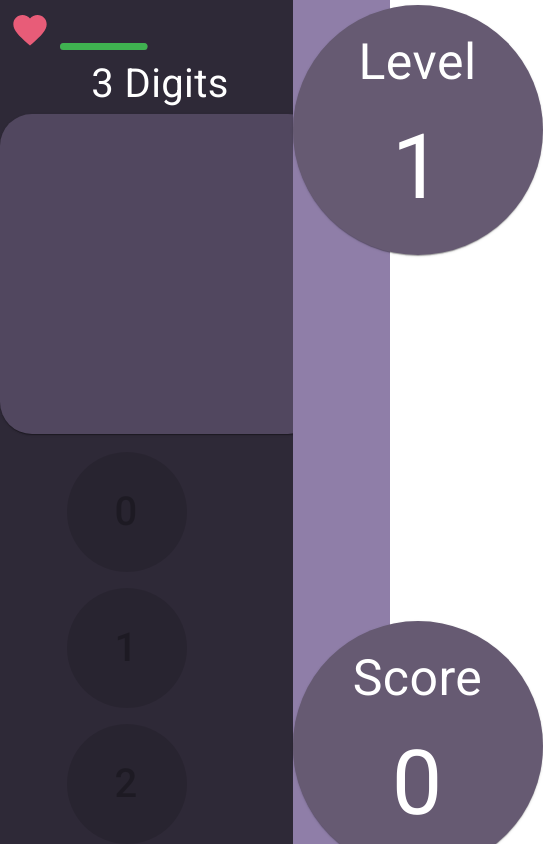
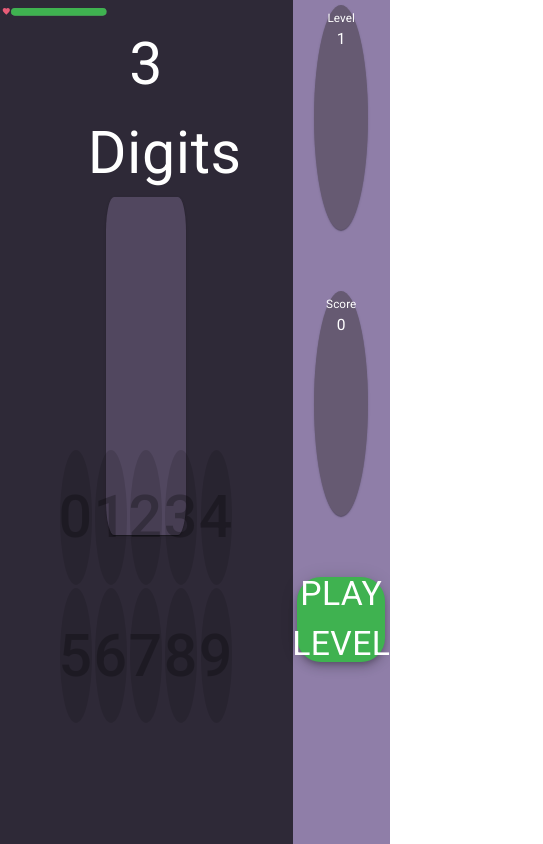
Before and after one commit to ViacheslavBobrov/DigitSpanTest, a React (Create React App) app: page / in a window 390 px wide. Shown: the top 844 px of the page, 543 px wide, since content can reach past the window. Built offline with nearby package versions, Linux system fonts and the light colour scheme.

Commit message:
Add responsive design

```diff
--- a/src/components/CircleStatistic.tsx
+++ b/src/components/CircleStatistic.tsx
@@ -5,8 +5,8 @@ import { Box } from "@material-ui/core";
 
 function CircleStatistic(props: any) {
     const roundBox = {
-        height: 250,
-        width: 250,
+        height: '80%',
+        width: '55%',
         rounded: true,
         borderRadius: '50%',
         backgroundColor: '#665A72',
@@ -15,8 +15,8 @@ function CircleStatistic(props: any) {
     }
 
     const titleStyles = {
-        paddingTop: '20px',
-        fontSize: '50px'
+        paddingTop: '10%',
+        fontSize: '3vw'
     }
 
     return (
@@ -25,7 +25,7 @@ function CircleStatistic(props: any) {
                 <Typography align='center' style={titleStyles}>
                     {props.text}
                 </Typography>
-                <Typography align='center' style={{ fontSize: '90px' }}>
+                <Typography align='center' style={{ fontSize: '4vw' }}>
                     {props.level}
                 </Typography>
             </Paper>
--- a/src/components/DigitKeyboard.tsx
+++ b/src/components/DigitKeyboard.tsx
@@ -4,12 +4,12 @@ import Fab from '@material-ui/core/Fab';
 
 const useStyles = makeStyles(theme => ({
     digitKey: {
-        margin: theme.spacing(1),
-        minWidth: '120px',
-        minHeight: '120px',
+        margin: '1%',
+        width: '18%',
+        height: '16vh',
         backgroundColor: '#8F7EAA',
         color: 'white',
-        fontSize: '40px'
+        fontSize: '7vh'
     }
 }));
 
@@ -45,10 +45,11 @@ class DigitKeyboard extends React.Component<{ onClick: any, disabled: boolean },
     render() {
 
         const digitKeyboardStyles = {
-            padding: '30px',
+            padding: '2%',
             display: 'block',
             margin: 'auto',
-            width: '60%'
+            width: '60%',
+            height: '30%'
         }
 
         return (
--- a/src/components/DigitWindow.tsx
+++ b/src/components/DigitWindow.tsx
@@ -7,34 +7,36 @@ import Done from '@material-ui/icons/Done';
 const DigitWindow = (props: any) => {
 
     const containerStyles = {
-        height: 360,
-        width: 320,
+        height: '50%',
+        width: '40%',
         margin: 'auto'
     }
 
     const roundBoxStyles = {
-        height: 320,
-        width: 320,
+        height: '80%',
+        width: '68%',
         rounded: true,
         borderRadius: '10%',
         backgroundColor: '#51475F',
-        color: '#3FB250'
+        color: '#3FB250',
+        margin: 'auto'
     }
     const gameOverStyles = {
-        fontSize: '90px',
+        fontSize: '12vh',
         color: '#E85C78',
         lineHeight: '90%',
-        padding: '20% 0'
+        padding: '22% 0'
     }
     const doneStyles = {
         color: '#3FB250',
         width: '70%',
         height: '70%',
-        margin: '15%'
+        margin: 'auto',
+        padding: '10% 15%'
     }
 
     const digitNumberHeaderStyles = {
-        fontSize: '40px',
+        fontSize: '7vh',
         color: 'white'
     }
 
@@ -46,7 +48,7 @@ const DigitWindow = (props: any) => {
     } else {
         const symbolColor = props.newDigit !== 'X' ? '#3FB250' : '#E85C78'
         const doneIcon = (<Done style={doneStyles} />)
-        const digitSymbol = (<Typography align='center' style={{ fontSize: '200px', color: symbolColor }}>
+        const digitSymbol = (<Typography align='center' style={{ fontSize: '25vh', color: symbolColor }}>
             {props.newDigit}
         </Typography>);
         content = props.newDigit === 'V' ? doneIcon : digitSymbol
--- a/src/components/HealthBar.tsx
+++ b/src/components/HealthBar.tsx
@@ -6,14 +6,14 @@ import Favorite from '@material-ui/icons/Favorite';
 const HealthBar =(props: any) =>{
     const healthStyles = {
         color: '#E85C78',
-        width: '40px',
-        height: '40px',
-        marginRight: '10px'
+        width: '9%',
+        height: '9%',
+        marginRight: '1%'
     }
     const healthColor: string = props.health > 0 ? "#3FB250" : "#E85C78"
     return (
         <Box width={1 / 3}>
-            <div style={{ whiteSpace: 'nowrap', padding: '10px 0px 0px 10px' }}>
+            <div style={{ whiteSpace: 'nowrap', padding: '2% 0 0 2%' }}>
                 <Favorite style={healthStyles} />
                 <Line percent={props.health * 100 / 3} strokeWidth={8} trailWidth={8}
                 strokeColor={healthColor} trailColor="#51475F" />
--- a/src/components/StartButton.tsx
+++ b/src/components/StartButton.tsx
@@ -3,18 +3,17 @@ import { Box, Typography, Fab } from "@material-ui/core";
 
 const  StartButton = (props: any) => {
     const buttonStyles = {
-         minWidth: '80%',
-         minHeight: '120px',
+         height: '10vh',
          backgroundColor: '#3FB250',
          margin: 'auto',
          width: '100%'
     }
     const text = props.isGameOver ? 'Restart game' : 'Play level'
     return (
-        <Box style={{ padding: '30px' }} >
+        <Box style={{ padding: '5%' }} >
             <Fab variant="extended" color="primary" aria-label="add"  style={buttonStyles}
                 onClick={props.onClick} disabled={props.disabled}>
-                <Typography align='center' style={{ fontSize: '30px' }}>
+                <Typography align='center' style={{ fontSize: '4vh' }}>
                     {text}
                 </Typography>
             </Fab>
--- a/src/index.tsx
+++ b/src/index.tsx
@@ -1,6 +1,6 @@
 import React from 'react';
 import ReactDOM from 'react-dom';
-import App from "./App";
+import App from "./components/App";
 
 ReactDOM.render(
     <App/>,
```
Also changed, not shown: src/components/App.tsx (renamed from src/App.tsx, +6 -6 lines).
